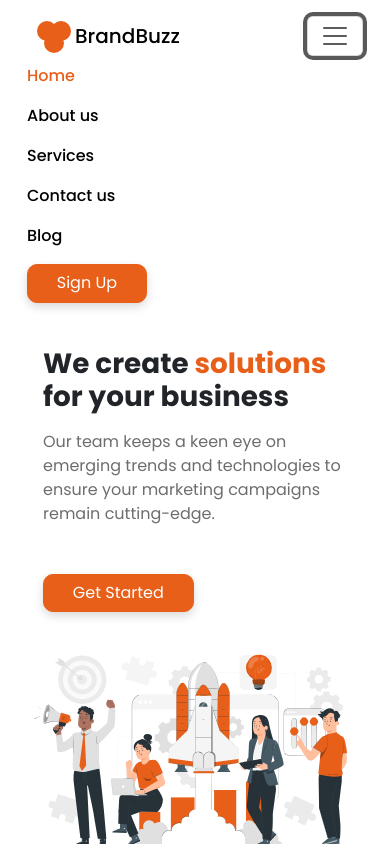
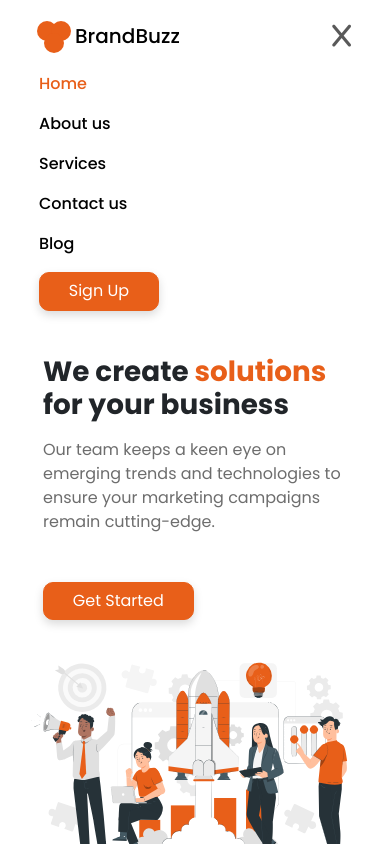
Before and after one commit to BanderMohammed2000/brand-buzz-website, a Vue app: page / in a window 390 px wide. Both pictures are taken after a click on the button 335 px from the left and 36 px from the top of the page. Shown: the top 844 px of the page. Built offline with nearby package versions, Linux system fonts and the light colour scheme.

Commit message:
the navbar done

```diff
--- a/src/components/layout/TheFooter.vue
+++ b/src/components/layout/TheFooter.vue
@@ -26,6 +26,7 @@
                   ><img
                     src="../../assets/logos/facebook.png"
                     alt="facebook-logo"
+                    loading="lazy"
                 /></a>
               </li>
               <li class="list-inline-item logo">
@@ -33,11 +34,15 @@
                   ><img
                     src="../../assets/logos/instagram.png"
                     alt="instagram-logo"
+                    loading="lazy"
                 /></a>
               </li>
               <li class="list-inline-item logo">
                 <a href="#"
-                  ><img src="../../assets/logos/twitter.png" alt="X-logo"
+                  ><img
+                    src="../../assets/logos/twitter.png"
+                    alt="X-logo"
+                    loading="lazy"
                 /></a>
               </li>
             </ul>
--- a/src/components/layout/TheHeader.vue
+++ b/src/components/layout/TheHeader.vue
@@ -15,10 +15,16 @@
           aria-expanded="false"
           aria-label="Toggle navigation"
         >
-          <span class="navbar-toggler-icon"></span>
+          <!-- <span class="navbar-toggler-icon"></span> -->
+          <i
+            class="fa-solid fa-bars fa-lg"
+            @click="toggleMenu"
+            v-if="isMenuOpen"
+          ></i>
+          <i class="fa-solid fa-x fa-lg" @click="toggleMenu" v-else></i>
         </button>
         <div class="collapse navbar-collapse" id="navbarSupportedContent">
-          <ul class="navbar-nav me-auto mb-2 mb-lg-0">
+          <ul class="navbar-nav me-auto mb-2 mb-lg-0 mt-2 mt-lg-0">
             <li class="nav-item me-3">
               <a class="nav-link active" aria-current="page" href="#">Home</a>
             </li>
@@ -57,6 +63,16 @@ export default {
   components: {
     SectionIntroduction,
   },
+  data() {
+    return {
+      isMenuOpen: true,
+    };
+  },
+  methods: {
+    toggleMenu() {
+      this.isMenuOpen = !this.isMenuOpen;
+    },
+  },
 };
 </script>
 
@@ -64,6 +80,12 @@ export default {
 .navbar .navbar-brand,
 .nav-item .nav-link {
   font-weight: 500;
+}
+button.navbar-toggler {
+  border: none;
+}
+button.navbar-toggler:focus {
+  box-shadow: none;
 }
 .nav-item .nav-link {
   color: #000000;
@@ -74,4 +96,26 @@ export default {
 .nav-item .nav-link:hover {
   color: #e85f19;
 }
+
+@media (max-width: 991.98px) {
+  ul.navbar-nav {
+    align-items: center;
+  }
+  form.d-flex {
+    justify-content: center;
+  }
+}
+
+@media (max-width: 575.98px) {
+  ul.navbar-nav {
+    align-items: flex-start;
+  }
+  form.d-flex {
+    justify-content: flex-start;
+  }
+  ul.navbar-nav,
+  form.d-flex {
+    margin-left: 12px;
+  }
+}
 </style>
--- a/src/components/ui/CarouselSlider.vue
+++ b/src/components/ui/CarouselSlider.vue
@@ -18,7 +18,7 @@
           <div class="card rounded-3">
             <div class="card-body">
               <div class="d-flex align-items-center pt-2">
-                <img :src="data.image" :alt="data.name" />
+                <img :src="data.image" :alt="data.name" loading="lazy" />
                 <div>
                   <h6 class="card-title mb-0">{{ data.name }}</h6>
                   <span class="text-secondary">{{ data.position }}</span>
--- a/src/sections/SectionAgency.vue
+++ b/src/sections/SectionAgency.vue
@@ -23,7 +23,11 @@
         </div>
         <div class="col-lg-6 col-image mx-auto mb-5 mb-lg-0">
           <!-- <div class="img"></div> -->
-          <img src="../assets/images/Data analysis-bro.svg" class="img" />
+          <img
+            src="../assets/images/Data analysis-bro.svg"
+            class="img"
+            loading="lazy"
+          />
         </div>
       </div>
     </div>
@@ -70,5 +74,8 @@
   .img {
     margin-top: 20px;
   }
+  .col-image {
+    width: 80%;
+  }
 }
 </style>
--- a/src/sections/SectionIntroduction.vue
+++ b/src/sections/SectionIntroduction.vue
@@ -21,7 +21,11 @@
       </div>
       <div class="col-lg-7">
         <!-- <div class="img"></div> -->
-        <img src="../assets/images/starting-business.svg" class="img" />
+        <img
+          src="../assets/images/starting-business.svg"
+          class="img"
+          loading="lazy"
+        />
       </div>
     </div>
   </div>
--- a/src/sections/SectionServices.vue
+++ b/src/sections/SectionServices.vue
@@ -29,7 +29,11 @@
                 :style="{ backgroundColor: service.color }"
               >
                 <!-- <span><i :class="service.icon"></i></span> -->
-                <img :src="`/icons/${service.icon}.png`" alt="icon" />
+                <img
+                  :src="`/icons/${service.icon}.png`"
+                  alt="icon"
+                  loading="lazy"
+                />
               </div>
             </template>
             <div class="card-body">
--- a/src/sections/SectionSolutions.vue
+++ b/src/sections/SectionSolutions.vue
@@ -6,6 +6,7 @@
           <img
             src="../assets/images/SEO analytics team-amico.svg"
             class="img"
+            loading="lazy"
           />
         </div>
         <div class="col-lg-6 my-auto">
@@ -156,6 +157,9 @@ export default {
 }
 
 @media (max-width: 575.98px) {
+  .col-image {
+    width: 80%;
+  }
   .base-card .card-body,
   .card.horizontal-card,
   .buttons {
```
